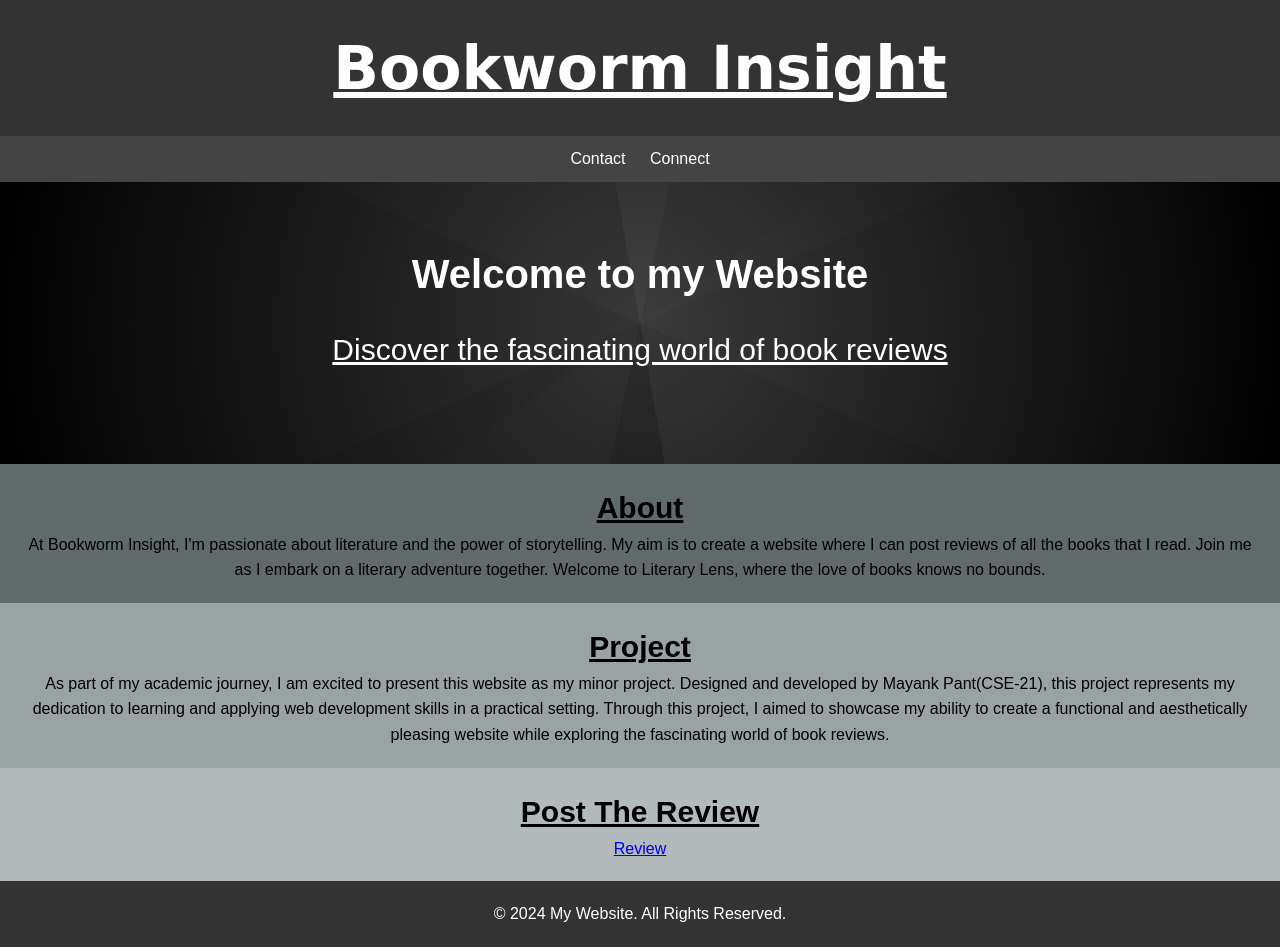
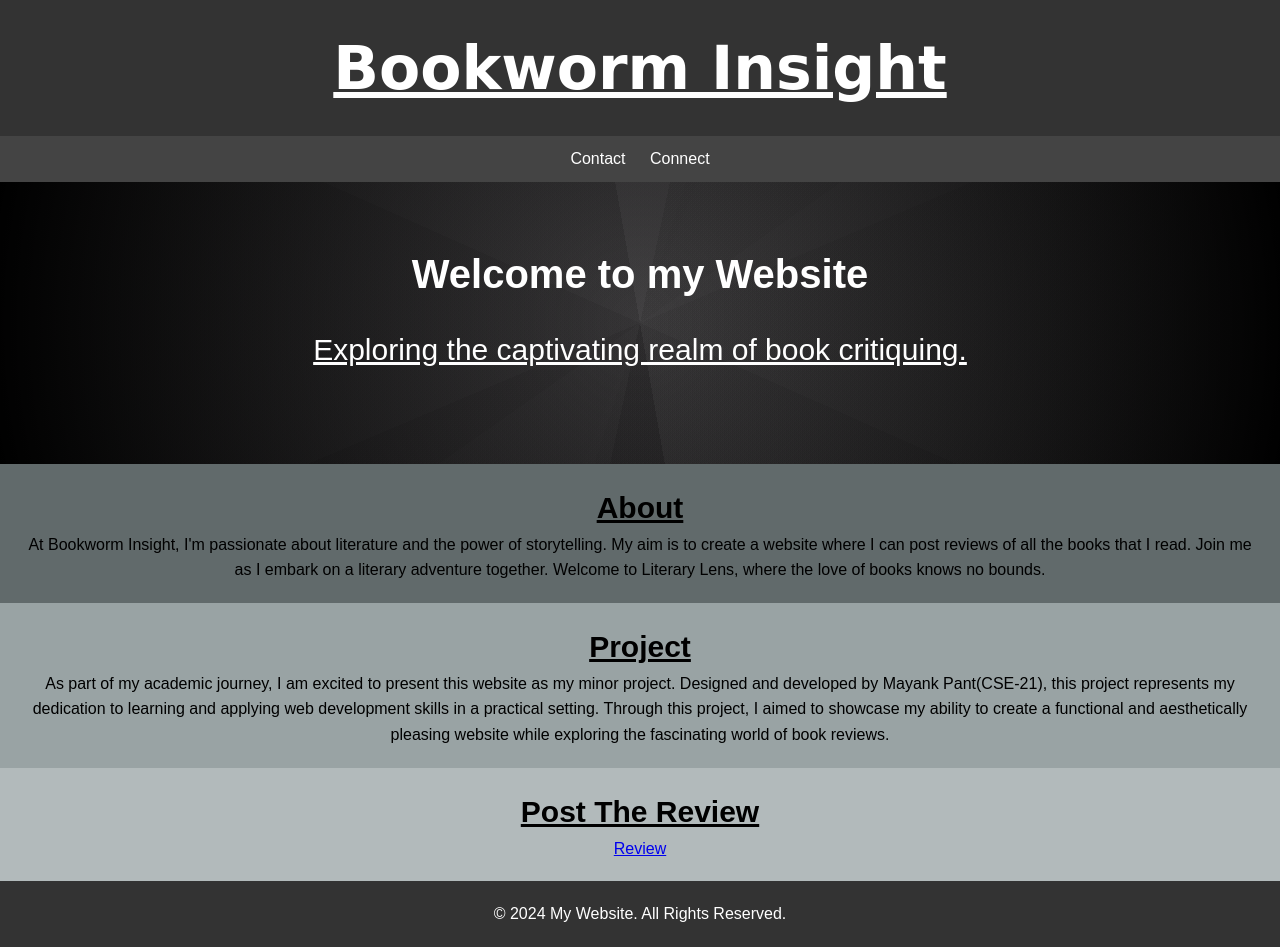
Before and after one commit to mayankpantt/My-Website, a plain HTML site: page index.html in a window 1280 px wide. Drawn offline with Linux system fonts and the light colour scheme.

Commit message:
Update index.html

```diff
--- a/index.html
+++ b/index.html
@@ -250,7 +250,7 @@ background-image: linear-gradient(161deg, rgba(121, 121, 121, 0.02) 0%, rgba(121
     <section id="hero">
         <div class="container">
             <h1>Welcome to my Website</h1>
-            <u><p> Discover the fascinating world of book reviews </p></u>
+            <u><p> Exploring the captivating realm of book critiquing. </p></u>
         </div>
     </section>
 
```
